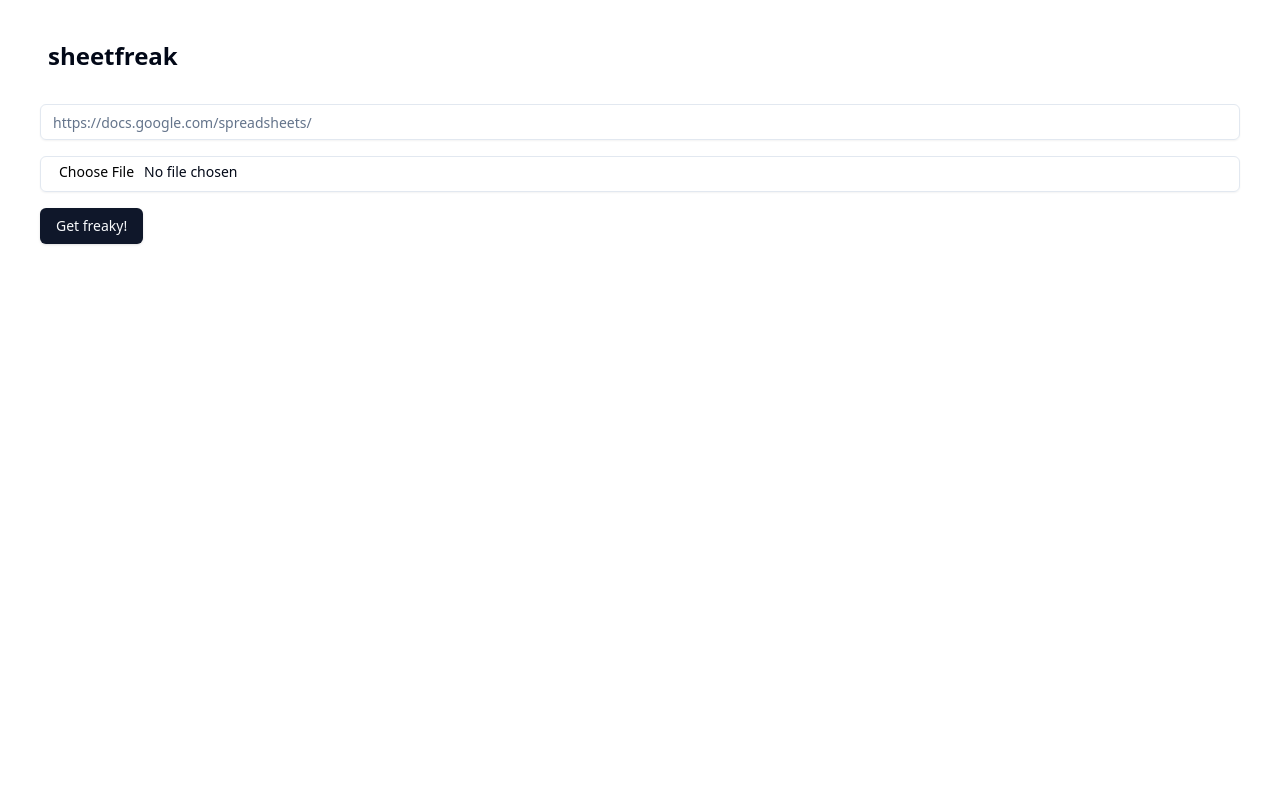
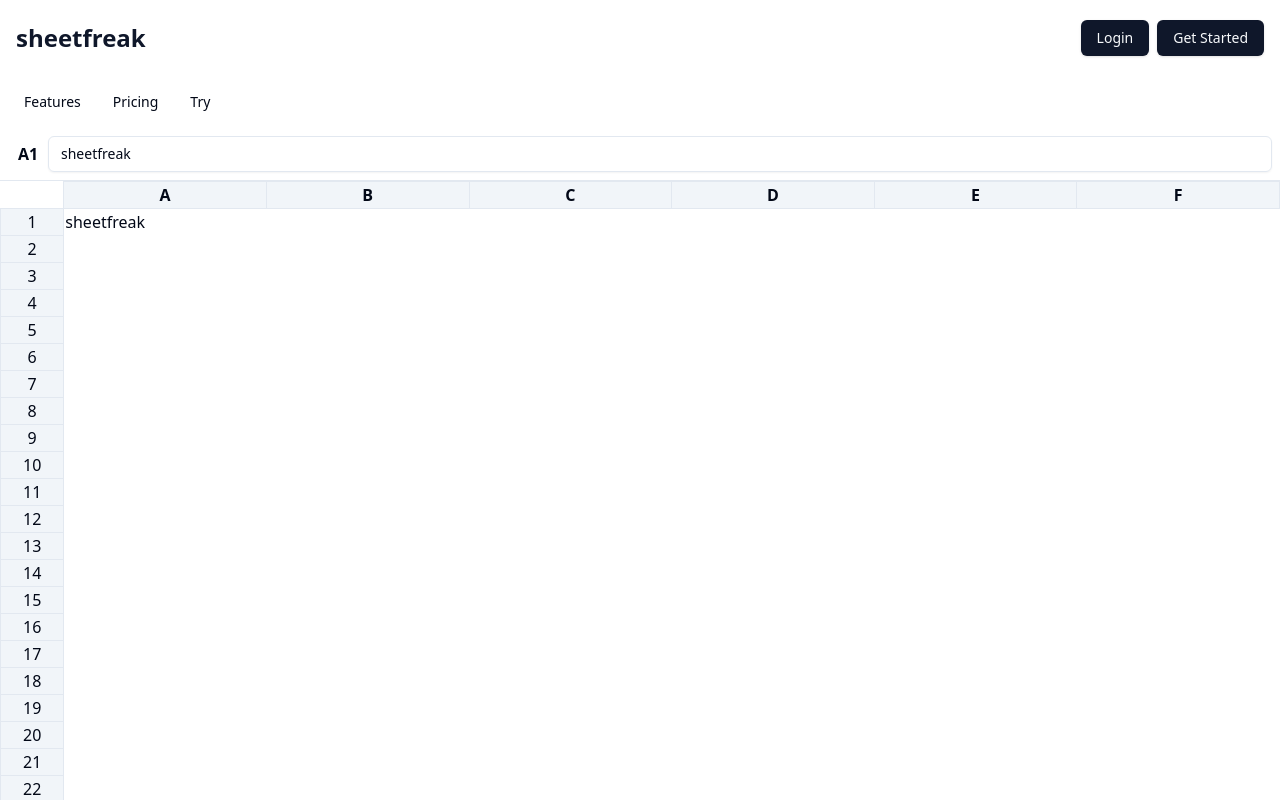
Before and after one commit to darshvader13/sheetfreak, a Next.js app in the folder sheetfreak/: page / in a window 1280 px wide. Built offline with nearby package versions, Linux system fonts and the light colour scheme.

Commit message:
new landing page

```diff
--- a/sheetfreak/app/page.tsx
+++ b/sheetfreak/app/page.tsx
@@ -1,97 +1,181 @@
-'use client';
-import { ChangeEvent, useState } from 'react'
-import { useRouter } from 'next/navigation'
-import { Input } from "@/components/ui/input"
-import { Button } from "@/components/ui/button"
-import LoadingSpinner from '@/components/ui/LoadingSpinner';
+"use client"
 
-export default function Home() {
-  const [url, setUrl] = useState('')
-  const [isValidUrl, setIsValidUrl] = useState(false)
-  const [file, setFile] = useState<File | null>(null)
-  const router = useRouter()
-  const [invalidMessage, setInvalidMessage] = useState('')
-  const [isLoading, setIsLoading] = useState(false)
+import React, { useState, useRef, useEffect, KeyboardEvent } from 'react';
+import { Button } from "@/components/ui/button";
+import { Input } from "@/components/ui/input";
+import Link from 'next/link'
+import { buttonVariants } from "@/components/ui/button"
 
-  const handleUrlChange = (e: ChangeEvent<HTMLInputElement>) => {
-    const inputUrl = e.target.value
-    setUrl(inputUrl)
-
-    const isValid = inputUrl.startsWith('https://docs.google.com/spreadsheets/')
-    setIsValidUrl(isValid)
+interface Cells {
+    [key: string]: string
 }
 
-  const handleFileChange = (e: ChangeEvent<HTMLInputElement>) => {
-    if (e.target.files && e.target.files[0]) {
-      const selectedFile = e.target.files[0]
-      const fileType = selectedFile.name.split('.').pop()?.toLowerCase()
-      if (fileType === 'xlsx' || fileType === 'csv') {
-        setFile(selectedFile)
-        setInvalidMessage('')
-      } else {
-        setFile(null)
-        setInvalidMessage('Please upload a .xlsx or .csv file.')
+const numRows = 24
+const numCols = 6
+
+const SheetfreakLandingPage = () => {
+  const [activeCell, setActiveCell] = useState<string>('A1');
+//   const [editingCell, setEditingCell] = useState<string | null>(null);
+  const [cellValues, setCellValues] = useState(() => {
+    const cells: Cells = {};
+    for (let col = 65; col <= 65 + numCols; col++) {  // A to F
+      for (let row = 1; row <= numRows; row++) {
+        const cellId = `${String.fromCharCode(col)}${row}`;
+        cells[cellId] = cellId === 'A1' ? 'sheetfreak' : '';
       }
     }
+    return cells;
+  });
+  const cellRefs = useRef<{ [key: string]: (HTMLTableCellElement | null) }>({});
+
+//   const inputRef = useRef<HTMLInputElement>(null);
+
+  // useEffect(() => {
+  //   if (editingCell && inputRef.current) {
+  //     inputRef.current.focus();
+  //   }
+  // }, [editingCell]);
+
+  const handleCellClick = (cellId: string) => {
+    setActiveCell(cellId);
+    // if (editingCell === null) {
+    //   // Start editing on the next keypress
+    //   const handleKeyPress = (e: globalThis.KeyboardEvent) => {
+    //     if (e.key.length === 1) {
+    //       setEditingCell(cellId);
+    //       setCellValues(prev => ({ ...prev, [cellId]: e.key }));
+    //     }
+    //     document.removeEventListener('keydown', handleKeyPress);
+    //   };
+    //   document.addEventListener('keydown', handleKeyPress);
+    // }
+  };
+
+//   const handleCellDoubleClick = (cellId: string) => {
+//     setEditingCell(cellId);
+//   };
+
+  const handleCellChange = (value: string) => {
+    setCellValues(prev => ({ ...prev, [activeCell]: value }));
+  };
+
+//   const handleCellBlur = () => {
+//     setEditingCell(null);
+//   };
+
+  const handleKeyDown = (e: KeyboardEvent) => {
+    if (e.key === 'Enter') {
+      // Move to the next row
+      const nextRow = parseInt(activeCell.slice(1)) + 1;
+      if (nextRow <= numRows) {
+        setActiveCell(activeCell[0] + nextRow);
+      }
+    }
+  };
+
+  const handleKeyDownTD = (e: KeyboardEvent) => {
+    console.log("handleKeyDownTD")
+    if (e.key === 'Enter') {
+      // Move to the next row
+      const nextRow = parseInt(activeCell.slice(1)) + 1;
+      if (nextRow <= numRows) {
+        setActiveCell(activeCell[0] + nextRow);
+      }
+    }
+    // else if (e.key.length === 1) {
+    //   setCellValues(prev => ({ ...prev, [activeCell]: e.key }));
+    // }
   }
 
-  async function onSubmit() {
-    setIsLoading(true)
-    if (isValidUrl) {
-      // TODO: try/except this call for when API call errors and doesn't return something that starts with 'Please'
-      const res = await fetch('/api/getfreaky', {
-        method: 'POST',
-        body: JSON.stringify({
-          user_url: url,
-        })
-      })
-      const new_url = await res.json()
-      if (new_url.data.startsWith("Please")) {
-        setInvalidMessage(new_url.data)
-        setIsLoading(false)
-      } else {
-        router.push(`/act?link=${encodeURIComponent(new_url.data)}`)
-      }
-    } else if (file) {
-      const formData = new FormData()
-      formData.append('file', file)
-
-      const res = await fetch('/api/upload', {
-        method: 'POST',
-        body: formData
-      })
-
-      const result = await res.json()
-      if (!result.data.includes("Error")) {
-        router.push(`/act?link=${encodeURIComponent(result.data)}`)
-      } else {
-        setInvalidMessage(result.data || 'Error uploading file')
-        setIsLoading(false)
-      }
-    } else {
-      setInvalidMessage("Please enter a valid Google Sheets share link or upload an .xlsx/.csv file!")
-      setIsLoading(false)
-    }
-  }
+  // useEffect(() => {
+  //   const keyPressListener = (e: Event) => handleKeyDown(e as unknown as KeyboardEvent)
+  //   document.addEventListener('keydown', keyPressListener)
+  // }, [])
 
   return (
-    <div className="p-10 space-y-4">
-      <h1 className="pb-4 pl-2 font-bold text-2xl">sheetfreak</h1>
+    <div className="flex flex-col h-screen bg-background text-foreground">
+      {/* Top Navigation */}
+      <div className="flex items-center p-4 h-20">
+        <div className="flex-grow">
+          <h1 className="text-2xl font-bold text-primary">sheetfreak</h1>
+        </div>
+        <div className="space-x-2">
+          <Link href="/login" className={buttonVariants({ variant: "default" })}>Login</Link>
+          <Link href="/getstarted" className={buttonVariants({ variant: "default" })}>Get Started</Link>
+        </div>
+      </div>
+
+      {/* Spreadsheet Toolbar with Navigation Links */}
+      <div className="flex items-center p-2">
+        <Link href="/features" className={buttonVariants({ variant: "ghost" })}>Features</Link>
+        <Link href="/pricing" className={buttonVariants({ variant: "ghost" })}>Pricing</Link>
+        <Link href="/try" className={buttonVariants({ variant: "ghost" })}>Try</Link>
+      </div>
+
+      {/* Formula Bar */}
+      <div className="flex items-center p-2 bg-background border-b">
+        <div className="w-10 text-center font-bold">{activeCell}</div>
+        <div className="flex-grow">
           <Input
-        type="text"
-        value={url}
-        onChange={handleUrlChange}
-        placeholder="https://docs.google.com/spreadsheets/"
+            value={cellValues[activeCell]}
+            onChange={(e) => handleCellChange(e.target.value)}
+            onKeyDown={(e) => handleKeyDown(e)}
           />
+        </div>
+      </div>
+
+      {/* Spreadsheet Grid */}
+      <div className="flex-grow overflow-auto">
+        <table className="w-full border-collapse">
+          <thead>
+            <tr>
+              <th className="w-10"></th>
+              {['A', 'B', 'C', 'D', 'E', 'F'].map(col => (
+                <th key={col} className="w-32 bg-muted border text-center">{col}</th>
+              ))}
+            </tr>
+          </thead>
+          <tbody>
+            {Array.from({ length: numRows }, (_, i) => i + 1).map(row => (
+              <tr key={row}>
+                <td className="bg-muted border text-center">{row}</td>
+                {['A', 'B', 'C', 'D', 'E', 'F'].map(col => {
+                  const cellId = `${col}${row}`;
+                  return (
+                    <td
+                      key={cellId}
+                      ref={(el) => (cellRefs.current[cellId] = el)}
+                      tabIndex={0}
+                      // className={`border ${activeCell === cellId ? 'bg-accent' : ''}`}
+                      // onClick={() => setActiveCell(cellId)}
+                      // onFocus={() => setActiveCell(cellId)}
+                      // onKeyDown={(e) => handleKeyDownTD(e)}
+
+                    //   onDoubleClick={() => handleCellDoubleClick(cellId)}
+                    >
+                      {/* {activeCell === cellId ? (
                         <Input
-        type="file"
-        onChange={handleFileChange}
-        accept=".xlsx,.csv"
+                          // ref={inputRef}
+                          className="w-full h-full border-none focus:ring-0 rounded-none"
+                          value={cellValues[cellId]}
+                          onChange={(e) => handleCellChange(e.target.value)}
+                          // onBlur={handleCellBlur}
+                          onKeyDown={(e) => handleKeyDown(e)}
                         />
-      <Button onClick={onSubmit}>
-        {isLoading ? <LoadingSpinner /> : 'Get freaky!'}
-      </Button>
-      <p>{invalidMessage}</p>
+                      ) : (
+                        cellValues[cellId]
+                      )} */}
+                      {cellValues[cellId]}
+                    </td>
+                  );
+                })}
+              </tr>
+            ))}
+          </tbody>
+        </table>
       </div>
-  )
-}
+    </div>
+  );
+};
+
+export default SheetfreakLandingPage;
--- /dev/null
+++ b/sheetfreak/app/try/page.tsx
@@ -0,0 +1,97 @@
+'use client';
+import { ChangeEvent, useState } from 'react'
+import { useRouter } from 'next/navigation'
+import { Input } from "@/components/ui/input"
+import { Button } from "@/components/ui/button"
+import LoadingSpinner from '@/components/ui/LoadingSpinner';
+
+export default function Home() {
+  const [url, setUrl] = useState('')
+  const [isValidUrl, setIsValidUrl] = useState(false)
+  const [file, setFile] = useState<File | null>(null)
+  const router = useRouter()
+  const [invalidMessage, setInvalidMessage] = useState('')
+  const [isLoading, setIsLoading] = useState(false)
+
+  const handleUrlChange = (e: ChangeEvent<HTMLInputElement>) => {
+    const inputUrl = e.target.value
+    setUrl(inputUrl)
+
+    const isValid = inputUrl.startsWith('https://docs.google.com/spreadsheets/')
+    setIsValidUrl(isValid)
+  }
+
+  const handleFileChange = (e: ChangeEvent<HTMLInputElement>) => {
+    if (e.target.files && e.target.files[0]) {
+      const selectedFile = e.target.files[0]
+      const fileType = selectedFile.name.split('.').pop()?.toLowerCase()
+      if (fileType === 'xlsx' || fileType === 'csv') {
+        setFile(selectedFile)
+        setInvalidMessage('')
+      } else {
+        setFile(null)
+        setInvalidMessage('Please upload a .xlsx or .csv file.')
+      }
+    }
+  }
+
+  async function onSubmit() {
+    setIsLoading(true)
+    if (isValidUrl) {
+      // TODO: try/except this call for when API call errors and doesn't return something that starts with 'Please'
+      const res = await fetch('/api/getfreaky', {
+        method: 'POST',
+        body: JSON.stringify({
+          user_url: url,
+        })
+      })
+      const new_url = await res.json()
+      if (new_url.data.startsWith("Please")) {
+        setInvalidMessage(new_url.data)
+        setIsLoading(false)
+      } else {
+        router.push(`/act?link=${encodeURIComponent(new_url.data)}`)
+      }
+    } else if (file) {
+      const formData = new FormData()
+      formData.append('file', file)
+
+      const res = await fetch('/api/upload', {
+        method: 'POST',
+        body: formData
+      })
+
+      const result = await res.json()
+      if (!result.data.includes("Error")) {
+        router.push(`/act?link=${encodeURIComponent(result.data)}`)
+      } else {
+        setInvalidMessage(result.data || 'Error uploading file')
+        setIsLoading(false)
+      }
+    } else {
+      setInvalidMessage("Please enter a valid Google Sheets share link or upload an .xlsx/.csv file!")
+      setIsLoading(false)
+    }
+  }
+
+  return (
+    <div className="p-10 space-y-4">
+      <h1 className="pb-4 pl-2 font-bold text-2xl">sheetfreak</h1>
+      <Input
+        type="text"
+        value={url}
+        onChange={handleUrlChange}
+        placeholder="https://docs.google.com/spreadsheets/"
+      />
+      <Input
+        type="file"
+        onChange={handleFileChange}
+        accept=".xlsx,.csv"
+      />
+      <Button onClick={onSubmit}>
+        {isLoading ? <LoadingSpinner /> : 'Get freaky!'}
+      </Button>
+      <p>{invalidMessage}</p>
+    </div>
+  )
+}
```
Also changed, not shown: 1 other file (tests, documents, lock files or other folders). Lines whose indentation alone changed are shown as unchanged.
